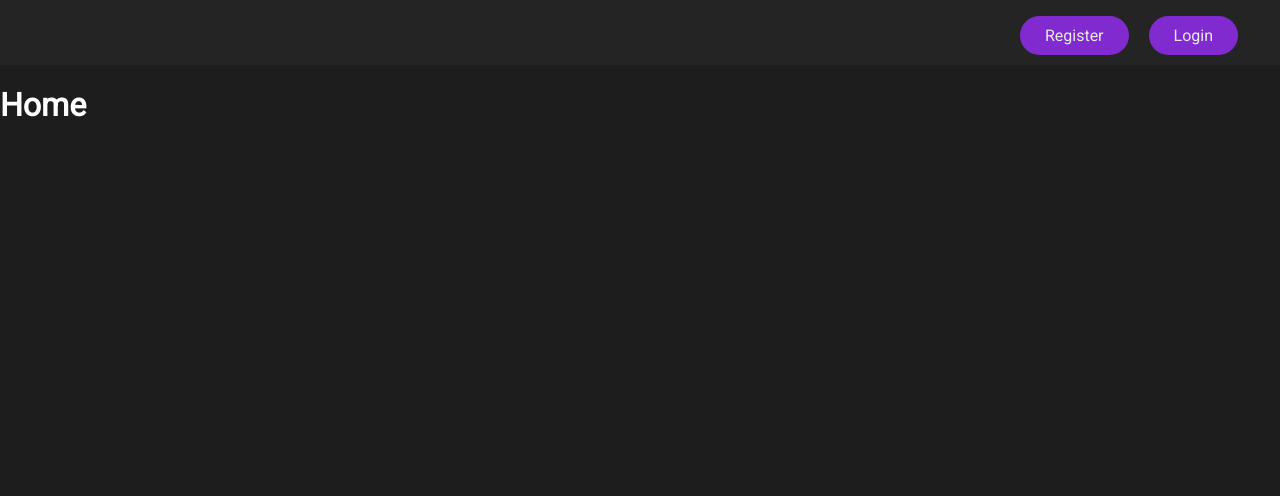
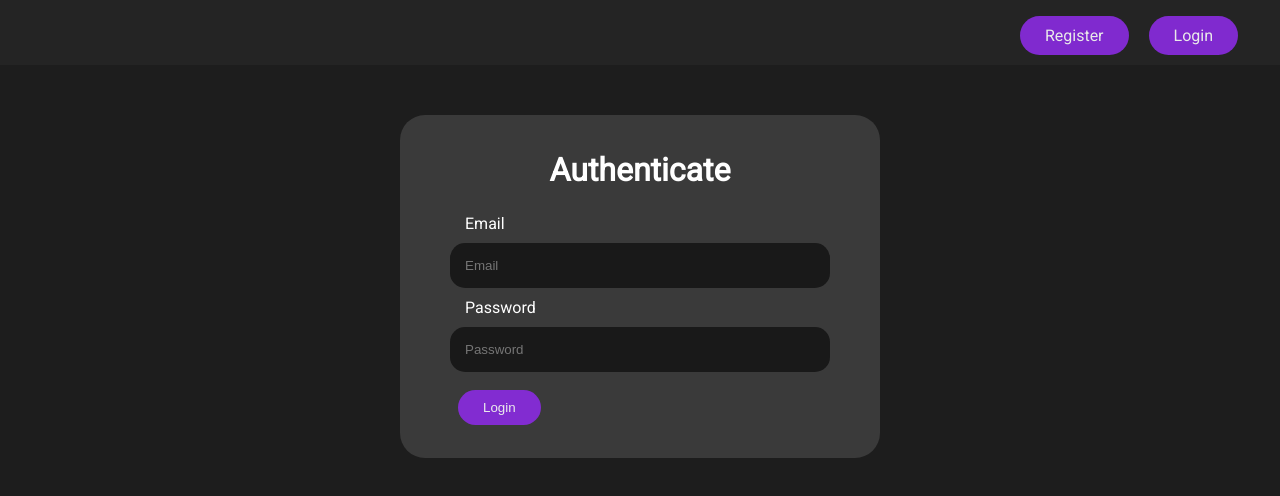
Before and after one commit to Eddys99/the-star, a Vue app: page / in a window 1280 px wide. Shown: the top 496 px of the page. Built offline with nearby package versions, Linux system fonts and the light colour scheme.

Commit message:
removed HomePage component and added star-icon.

```diff
--- a/public/index.html
+++ b/public/index.html
@@ -4,6 +4,7 @@
         <meta charset="utf-8">
         <meta http-equiv="X-UA-Compatible" content="IE=edge">
         <meta name="viewport" content="width=device-width,initial-scale=1.0">
+        <link rel="icon" href="star-icon.ico">
         <link rel="preconnect" href="https://fonts.googleapis.com">
         <link rel="preconnect" href="https://fonts.gstatic.com" crossorigin>
         <link href="https://fonts.googleapis.com/css2?family=Roboto:wght@300;400&display=swap" rel="stylesheet">
--- a/src/App.vue
+++ b/src/App.vue
@@ -4,7 +4,7 @@
             <nav>
                 <ul>
                     <li>
-                        <router-link to="/authenticate"> Login </router-link>
+                        <router-link to="/"> Login </router-link>
                     </li>
                     <li>
                         <router-link to="/register"> Register </router-link>
--- a/src/components/authenticate-user.vue
+++ b/src/components/authenticate-user.vue
@@ -1,18 +1,82 @@
 <template>
     <div id = "auth">
-        <h1> Authenticate </h1>
+        <div class = "form-content">
+            <h1> Authenticate </h1>
+            <label> Email </label>
+            <input type = "text" name = "email" placeholder = "Email" v-model ="payload.email">
+            <label> Password </label>
+            <input type = "password" name = "password" placeholder = "Password" v-model ="payload.password">
+            <button @click = "authenticateUser(payload)" class = "btn"> Login </button>
+        </div>
     </div>
 </template>
 
 <script>
-    export default {
-        name: 'authenticate-user'
+export default {
+    name: 'authenticate-user',
+
+    data: function() {
+        return {
+            payload: {
+                email: null,
+                password: null
+            }
+        }
+    },
+    methods: {
+        authenticateUser(payload) {
+            console.log(payload);
+        }
     }
+}
+
 </script>
 
 <style scoped>
+h1 {
+    margin-bottom: 25px;
+    text-align: center;
+}
+
 #auth {
     color: white;
+    padding: 0 250px 0 250px;
+    margin: 50px auto auto auto;
+    display: table;
+}
+
+label {
+    padding: 15px;
+    margin: 10px 0 10px 0;
+}
+
+input {
+    padding: 15px;
+    margin: 10px 0 10px 0;
+    display: block;
+    border: none;
+    background: #191919;
+    color: white;
+    outline-width: 0;
+    width: 350px;
+    border-radius: 15px;
+}
+
+.btn {
+    background-color: blueviolet;
+    color: white;
+    padding: 10px 25px 10px 25px;
+    margin: 8px;
+    border: none;
+    border-radius: 25px;
+    opacity: 0.9;
+    cursor: pointer;
+}
+
+.form-content {
+    background-color: #3a3a3a;
+    padding: 15px 50px 25px 50px;
+    border-radius: 25px;
 }
 
 </style>
--- a/src/components/home-page.vue
+++ /dev/null
@@ -1,18 +0,0 @@
-<template>
-    <div id = "home">
-        <h1> Home </h1>
-    </div>
-</template>
-
-<script>
-    export default {
-        name: 'home-page'
-    }
-</script>
-
-<style scoped>
-#home {
-    color: white;
-}
-
-</style>
--- a/src/components/register-user.vue
+++ b/src/components/register-user.vue
@@ -1,16 +1,16 @@
 <template>
     <div id = "register">
+        <div class = "form-content">
             <h1> Register </h1>
-        <div class = "form-content">
             <label> Username </label>
-            <input type = "text" name = "username" placeholder = "Username" v-model ="register.username">
+            <input type = "text" name = "username" placeholder = "Username" v-model ="payload.username">
             <label> Email </label>
-            <input type = "text" name = "email" placeholder = "Email" v-model ="register.email">
+            <input type = "text" name = "email" placeholder = "Email" v-model ="payload.email">
             <label> Password </label>
-            <input type = "password" name = "password" placeholder = "Password" v-model ="register.password">
+            <input type = "password" name = "password" placeholder = "Password" v-model ="payload.password">
             <label> Confirm password </label>
-            <input type = "password" name = "password2" placeholder = "Confirm password" v-model ="register.password2">
-            <button @click = "registerUser(register)" class = "btn"> Register </button>
+            <input type = "password" name = "password2" placeholder = "Confirm password" v-model ="payload.password2">
+            <button @click = "registerUser(payload)" class = "btn"> Register </button>
         </div>
     </div>
 </template>
@@ -19,9 +19,9 @@
 export default {
     name: 'register-user',
 
-        data() {
+    data: function() {
         return {
-                register: {
+            payload: {
                 username: '',
                 email: '',
                 password: '',
@@ -36,9 +36,15 @@
         }
     }
 }
+
 </script>
 
 <style scoped>
+h1 {
+    margin-bottom: 25px;
+    text-align: center;
+}
+
 #register {
     color: white;
     padding: 0 250px 0 250px;
@@ -76,7 +82,7 @@ input {
 
 .form-content {
     background-color: #3a3a3a;
-    padding: 50px;
+    padding: 15px 50px 25px 50px;
     border-radius: 25px;
 }
 
--- a/src/router/index.js
+++ b/src/router/index.js
@@ -1,24 +1,18 @@
 import { createRouter, createWebHistory } from 'vue-router';
 
-import HomePage from "@/components/home-page";
 import RegisterUser from "@/components/register-user";
 import AuthenticateUser from "@/components/authenticate-user";
 
 const routes = [
     {
         path: '/',
-        name: 'Home',
-        component: HomePage
+        name: 'AuthenticateUser',
+        component: AuthenticateUser
     },
     {
         path: '/register',
         name: 'RegisterUser',
         component: RegisterUser
-    },
-    {
-        path: '/authenticate',
-        name: 'AuthenticateUser',
-        component: AuthenticateUser
     }
 ];
 
```
Also changed, not shown: 1 other file (tests, documents, lock files or other folders). Lines whose indentation alone changed are shown as unchanged.
